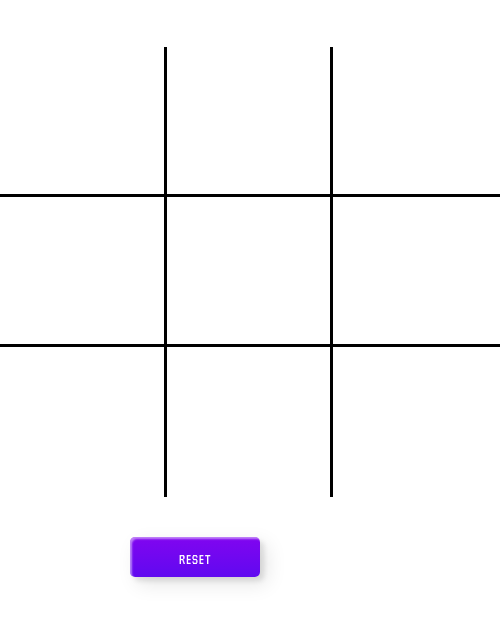
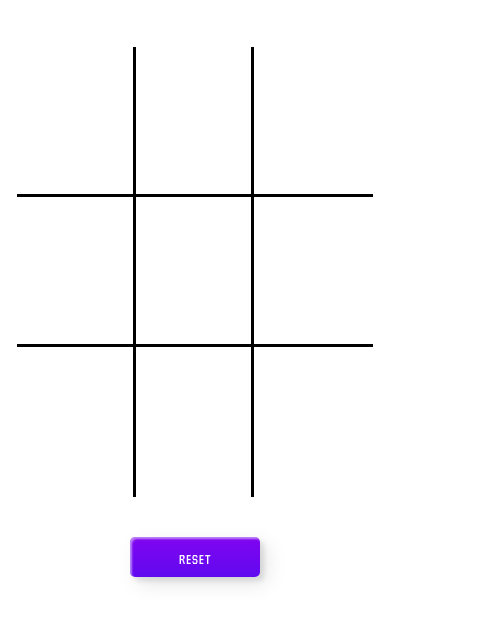
Before and after one commit to emanuelpps/Tic-Tac-Toe, a website: page index.html in a window 390 px wide. Shown: the part 70-694 px from the top of the page, 500 px wide, since content can reach past the window. Drawn offline with nearby package versions, Linux system fonts and the light colour scheme.

Commit message:
ajustes version mobile

```diff
--- a/index.html
+++ b/index.html
@@ -21,7 +21,7 @@
     <h1 class="title">TIC TAC TOE</h1>
     <div class="victoryTitle play-box">
       <div class="d-grid gap-2 col-12 mx-auto container-fluid play">
-        <div class="row text-center justify-content-md-center align-items-center">
+        <div class="row text-center justify-content-md-center align-items-center mx-auto">
           <button
             id="button1"
             type="button"
--- a/scripts.js
+++ b/scripts.js
@@ -16,8 +16,6 @@ const playerO = document.getElementsByClassName("playerO");
 //jugadores
 let jugadorCirculo = 0;
 let jugadorCruz = 0;
-
-
 
 //ciculo o cruz booleano true o false
 let circulo = false;
--- a/style.css
+++ b/style.css
@@ -34,13 +34,12 @@ body {
   font-weight: 700;
 }
 
-@media screen and(max-width: 576px) {
-  body {
-    width: 350px;
+@media only screen and (max-width: 576px) {
+  .play-box {
+    max-width: 380px;
   }
   .button {
-    height: 2px;
-    width: 2px;
+    width: auto;
   }
 }
 
```
